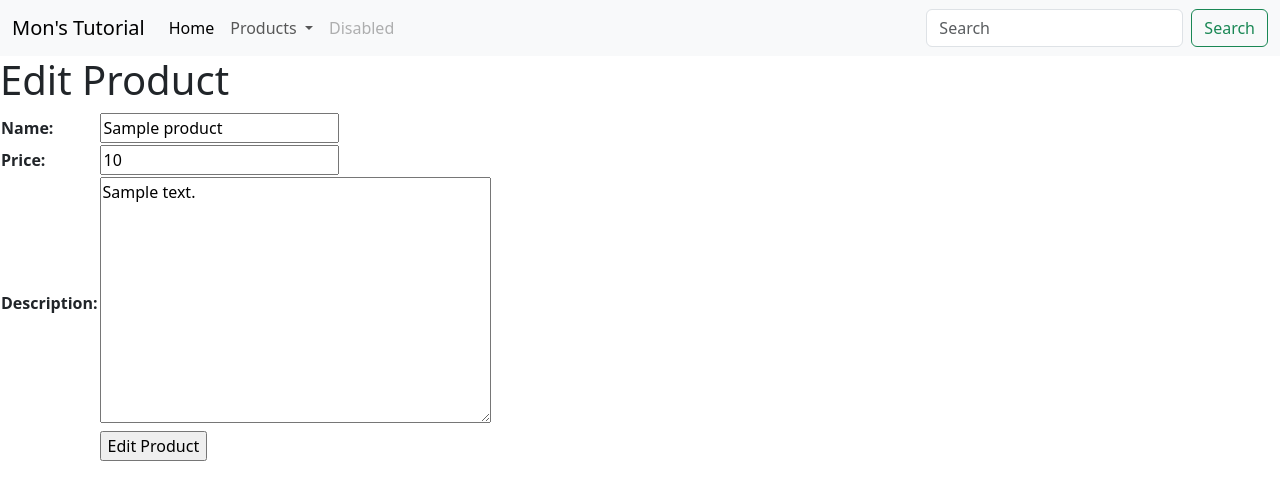
After one commit to rifatfauzan/shopping_list, a Django app: page /edit-product/1 in a window 1280 px wide. The commit adds this page. Shown: the top 500 px of the page. Run offline with Django 4.2, Linux system fonts and the light colour scheme; tables that the repository leaves empty hold one stand-in row (values such as "Sample post").

Commit message:
Telah menyelesaikan Tutorial 4 - PBP

```diff
--- /dev/null
+++ b/main/templates/edit_product.html
@@ -0,0 +1,22 @@
+{% extends 'base.html' %}
+
+{% load static %}
+
+{% block content %}
+
+<h1>Edit Product</h1>
+
+<form method="POST">
+    {% csrf_token %}
+    <table>
+        {{ form.as_table }}
+        <tr>
+            <td></td>
+            <td>
+                <input type="submit" value="Edit Product"/>
+            </td>
+        </tr>
+    </table>
+</form>
+
+{% endblock %}
--- a/main/urls.py
+++ b/main/urls.py
@@ -1,5 +1,5 @@
 from django.urls import path
-from main.views import show_main, create_product, show_xml, show_json, show_xml_by_id, show_json_by_id, register, login_user, logout_user
+from main.views import show_main, create_product, show_xml, show_json, show_xml_by_id, show_json_by_id, register, login_user, logout_user, edit_product, delete_product
 
 app_name = 'main'
 
@@ -13,4 +13,6 @@ urlpatterns = [
     path('register/', register, name='register'),
     path('login/', login_user, name='login'),
     path('logout/', logout_user, name='logout'),
+    path('edit-product/<int:id>', edit_product, name='edit_product'),
+    path('delete/<int:id>', delete_product, name='delete_product')
 ]
--- a/main/views.py
+++ b/main/views.py
@@ -86,3 +86,26 @@ def logout_user(request):
     response = HttpResponseRedirect(reverse('main:login'))
     response.delete_cookie('last_login')
     return response
+
+def edit_product(request, id):
+    # Get product berdasarkan ID
+    product = Product.objects.get(pk = id)
+
+    # Set product sebagai instance dari form
+    form = ProductForm(request.POST or None, instance=product)
+
+    if form.is_valid() and request.method == "POST":
+        # Simpan form dan kembali ke halaman awal
+        form.save()
+        return HttpResponseRedirect(reverse('main:show_main'))
+
+    context = {'form': form}
+    return render(request, "edit_product.html", context)
+
+def delete_product(request, id):
+    # Get data berdasarkan ID
+    product = Product.objects.get(pk = id)
+    # Hapus data
+    product.delete()
+    # Kembali ke halaman awal
+    return HttpResponseRedirect(reverse('main:show_main'))
--- a/templates/base.html
+++ b/templates/base.html
@@ -2,16 +2,53 @@
 <!DOCTYPE html>
 <html lang="en">
     <head>
-        <meta charset="UTF-8" />
-        <meta
-            name="viewport"
-            content="width=device-width, initial-scale=1.0"
-        />
         {% block meta %}
+            <meta charset="UTF-8" />
+            <meta name="viewport" content="width=device-width, initial-scale=1">
         {% endblock meta %}
+        <link href="https://cdn.jsdelivr.net/npm/bootstrap@5.3.2/dist/css/bootstrap.min.css" rel="stylesheet" integrity="sha384-T3c6CoIi6uLrA9TneNEoa7RxnatzjcDSCmG1MXxSR1GAsXEV/Dwwykc2MPK8M2HN" crossorigin="anonymous">
+        <script src="https://code.jquery.com/jquery-3.6.0.min.js" integrity="sha384-KyZXEAg3QhqLMpG8r+J4jsl5c9zdLKaUk5Ae5f5b1bw6AUn5f5v8FZJoMxm6f5cH1" crossorigin="anonymous"></script>
+        <script src="https://cdn.jsdelivr.net/npm/@popperjs/core@2.11.8/dist/umd/popper.min.js" integrity="sha384-I7E8VVD/ismYTF4hNIPjVp/Zjvgyol6VFvRkX/vR+Vc4jQkC+hVqc2pM8ODewa9r" crossorigin="anonymous"></script>
+        <script src="https://cdn.jsdelivr.net/npm/bootstrap@5.3.2/dist/js/bootstrap.min.js" integrity="sha384-BBtl+eGJRgqQAUMxJ7pMwbEyER4l1g+O15P+16Ep7Q9Q+zqX6gSbd85u4mG4QzX+" crossorigin="anonymous"></script>
     </head>
 
     <body>
+        <nav class="navbar navbar-expand-lg bg-body-tertiary">
+            <div class="container-fluid">
+              <a class="navbar-brand" href="#">Mon's Tutorial</a>
+              <button class="navbar-toggler" type="button" data-bs-toggle="collapse" data-bs-target="#navbarSupportedContent" aria-controls="navbarSupportedContent" aria-expanded="false" aria-label="Toggle navigation">
+                <span class="navbar-toggler-icon"></span>
+              </button>
+              <div class="collapse navbar-collapse" id="navbarSupportedContent">
+                <ul class="navbar-nav me-auto mb-2 mb-lg-0">
+                  <li class="nav-item">
+                    <a class="nav-link active" aria-current="page" href="#">Home</a>
+                  </li>
+                  <!-- <li class="nav-item">
+                    <a class="nav-link" href="#">Products</a>
+                  </li> -->
+                  <li class="nav-item dropdown">
+                    <a class="nav-link dropdown-toggle" href="#" role="button" data-bs-toggle="dropdown" aria-expanded="false">
+                      Products
+                    </a>
+                    <ul class="dropdown-menu">
+                      <li><a class="dropdown-item" href="#">View available products</a></li>
+                      <li><a class="dropdown-item" href="#">Add new products</a></li>
+                      <!-- <li><hr class="dropdown-divider"></li>
+                      <li><a class="dropdown-item" href="#">Something else here</a></li> -->
+                    </ul>
+                  </li>
+                  <li class="nav-item">
+                    <a class="nav-link disabled" aria-disabled="true">Disabled</a>
+                  </li>
+                </ul>
+                <form class="d-flex" role="search">
+                  <input class="form-control me-2" type="search" placeholder="Search" aria-label="Search">
+                  <button class="btn btn-outline-success" type="submit">Search</button>
+                </form>
+              </div>
+            </div>
+          </nav>
         {% block content %}
         {% endblock content %}
     </body>
```
Also changed, not shown: main/templates/main.html (+12 -0 lines).
